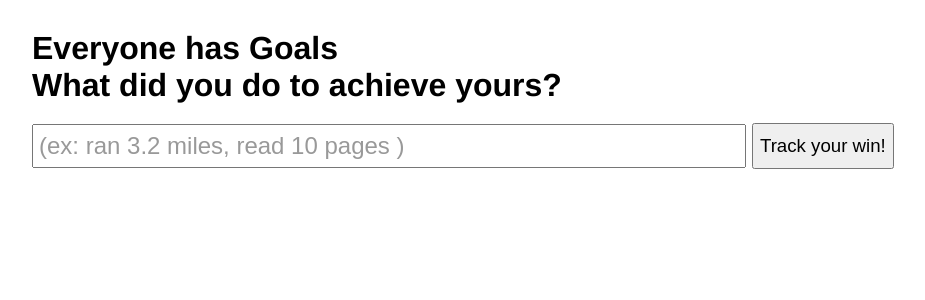
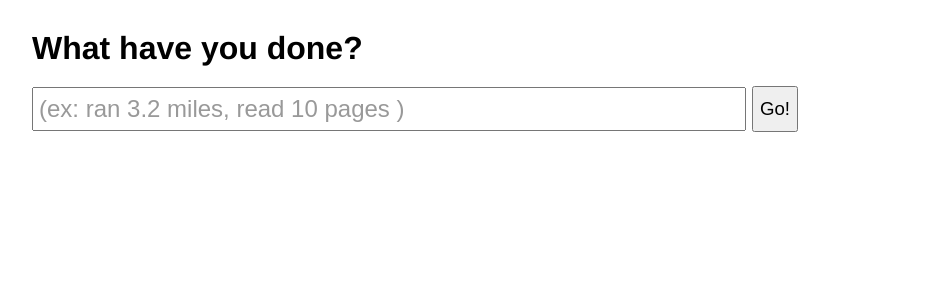
Before and after one commit to ignu/kuwest, a Rails app: template app/views/wins/new.haml in a window 1280 px wide. Shown: the top 300 px of the page, without its empty margins (128-1053 px from the left). Run offline with Rails 7, Linux system fonts and the light colour scheme; the template is opened without the code that fills it, so the values that code supplies are empty; parts of the project's set-up code (start-up, migrations or seed data) failed here and were passed over; some libraries are stand-ins or nearby versions.

Commit message:
small cleanups around save

```diff
--- a/app/controllers/users_controller.rb
+++ b/app/controllers/users_controller.rb
@@ -1,5 +1,6 @@
 class UsersController < ApplicationController
   def show
     @user = User.find_by_login params[:id]
+    @totals = Win.totals_for(@user)
   end
 end
--- a/app/controllers/wins_controller.rb
+++ b/app/controllers/wins_controller.rb
@@ -9,6 +9,7 @@ class WinsController < ApplicationController
         w.user.login = "ignu"
       end
     end
+
   end
 
   def new
--- /dev/null
+++ b/app/models/settings.rb
@@ -0,0 +1,2 @@
+class Settings < ActiveRecord::Base
+end
--- a/app/models/user.rb
+++ b/app/models/user.rb
@@ -31,4 +31,5 @@ class User < ActiveRecord::Base
     user.last_login_ip = user.current_login_ip = "127.0.0.1"
     user
   end
+
 end
--- a/app/models/win.rb
+++ b/app/models/win.rb
@@ -1,3 +1,8 @@
 class Win < ActiveRecord::Base
   belongs_to :user
+
+  def self.totals_for(user)
+    find_by_sql(["SELECT SUM(amount) as total, verb, noun
+      FROM wins WHERE user_id = ? GROUP BY noun, amount", user.id])
+  end
 end
--- a/app/views/wins/new.haml
+++ b/app/views/wins/new.haml
@@ -1,12 +1,10 @@
 .standout
   %h1
-    Everyone has Goals
-  %h1
-    What did you do to achieve yours?
+    What have you done?
 %form{:id=>"win_form", :method=>"POST", :action=>"/wins/create"}
   .field
     %input{:id=>"win", :type=>"text", :name=>"body", :value=>"(ex: ran 3.2 miles, read 10 pages )"}
     %button{:type=>"submit", :id=>"submit_win"}
-      Track your win!
+      Go!
 #win_list
   &nbsp;
```
Also changed, not shown: app/views/users/show.haml (+6 -2 lines).
